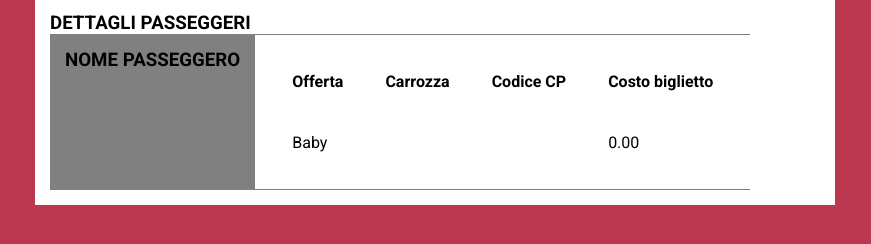
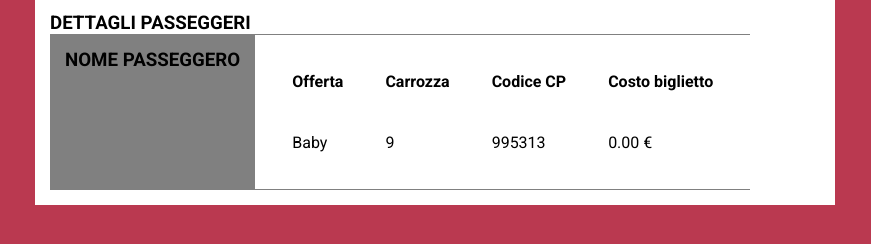
Before and after one commit to FreekAlberti/js-biglietto-treno-form, a plain HTML site: page index.html in a window 1280 px wide. Both pictures are taken after a click on the button "Genera". Shown: the part 294-538 px from the top of the page, without its empty margins (205-1076 px from the left). Drawn offline with Linux system fonts and the light colour scheme.

Commit message:
Js click genera finito

```diff
--- a/css/style.css
+++ b/css/style.css
@@ -75,6 +75,12 @@ input:focus::placeholder {
   color: #fff;
 }
 /* BIGLIETTO */
+#none {
+  display: none;
+}
+#none.block {
+  display: block;
+}
 h3 {
   text-transform: uppercase;
 }
--- a/index.html
+++ b/index.html
@@ -37,6 +37,7 @@
         </div>
       </div>
     </div>
+    <div id="none">
       <h2>Il tuo biglietto</h2>
       <div class="biglietto">
         <h3>Dettagli passeggeri</h3>
@@ -58,12 +59,13 @@
               <tbody>
                 <tr>
                   <td id="offerta"></td>
-                <td></td>
-                <td></td>
-                <td id="prezzo-finale"></td>
+                  <td id="carrozza"></td>
+                  <td id="cp"></td>
+                  <td><span id="prezzo-finale"></span></td>
                 </tr>
               </tbody>
             </table>
+          </div>
         </div>
       </div>
     </div>
--- a/js/script.js
+++ b/js/script.js
@@ -5,6 +5,8 @@ var genera = document.getElementById("genera");
 
 genera.addEventListener("click",
 function() {
+  var display = document.getElementById("none");
+  display.className = display.classList + " block";
   var nome = document.getElementById("nome").value;
   document.getElementById("nome-inserito").innerHTML = nome;
   var km = document.getElementById("km").value;
@@ -20,7 +22,11 @@ function() {
     document.getElementById("offerta").innerHTML = "Classic";
   }
   var prezzoFinale = prezzo.toFixed(2);
-  document.getElementById("prezzo-finale").innerHTML = prezzoFinale;
+  document.getElementById("prezzo-finale").innerHTML = prezzoFinale + " &euro;";
+  var carrozza = Math.floor((Math.random() * 9) + 1);
+  document.getElementById("carrozza").innerHTML = carrozza;
+  var cp = Math.floor((Math.random() * 9998) + 90001);
+  document.getElementById("cp").innerHTML = "9" + cp;
 }
 );
 
@@ -29,6 +35,6 @@ function() {
 //
 // annulla.addEventListener("click",
 // function() {
-//
+// document.getElementById('')
 // }
 // );
```
Lines whose indentation alone changed are shown as unchanged.
